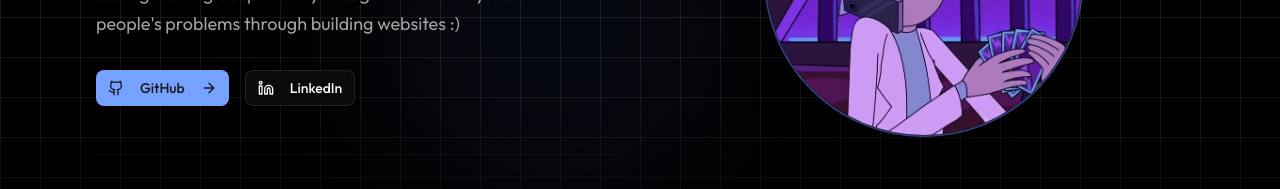
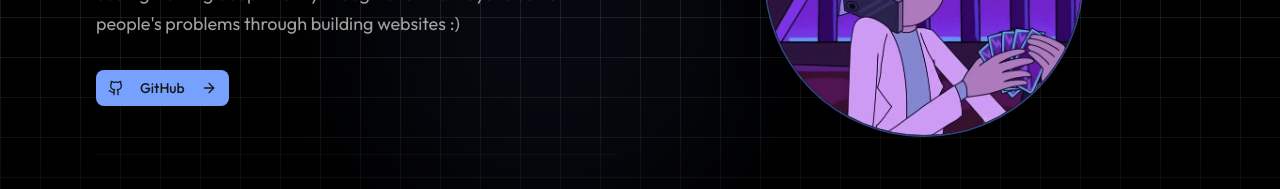
Before and after one commit to LIZEWESKI/my-portfolio, a React (Vite) app: page / in a window 1280 px wide. Shown: the part 423-612 px from the top of the page. Built offline with nearby package versions, Linux system fonts and the light colour scheme.

Commit message:
whoever has a linkedin account is a dog shit

```diff
--- a/src/components/Contacts.jsx
+++ b/src/components/Contacts.jsx
@@ -179,15 +179,6 @@ export function Contacts() {
                           >
                             <Github size={16} />
                             <span>GitHub</span>
-                          </a>
-                          <a
-                            href="https://www.linkedin.com/in/badr-lizeweski"
-                            target="_blank"
-                            rel="noopener noreferrer"
-                            className="flex items-center gap-2 px-3 py-2 rounded-lg bg-card/80 border border-border hover:border-primary/30 hover:bg-card/60 transition-colors"
-                          >
-                            <Linkedin size={16} />
-                            <span>LinkedIn</span>
                           </a>
                         </div>
                       </div>
@@ -417,20 +408,6 @@ export function Contacts() {
                         <p className="text-muted-foreground">Choose a platform to send a direct message:</p>
 
                         <div className="grid grid-cols-1 sm:grid-cols-2 gap-4">
-                            <a
-                              href="https://www.linkedin.com/in/badr-lizeweski"
-                              target="_blank"
-                              rel="noopener noreferrer"
-                              className="flex items-center gap-3 p-4 rounded-lg bg-card/80 border border-border hover:border-primary/30 hover:bg-card/60 transition-colors"
-                            >
-                              <div className="w-10 h-10 rounded-full bg-primary/10 border border-primary/20 flex items-center justify-center text-primary shrink-0">
-                                <Linkedin size={18} />
-                              </div>
-                              <div>
-                                <h4 className="font-medium">LinkedIn</h4>
-                                <p className="text-sm text-muted-foreground">Professional network</p>
-                              </div>
-                            </a>
 
                             <a
                               href="https://github.com/LIZEWESKI"
--- a/src/components/Footer.jsx
+++ b/src/components/Footer.jsx
@@ -179,15 +179,6 @@ export function Footer() {
             >
               <Github size={20} />
             </a>
-            <a
-              href="https://www.linkedin.com/in/badr-lizeweski"
-              target="_blank"
-              rel="noopener noreferrer"
-              className="text-muted-foreground hover:text-foreground transition-colors"
-              aria-label="LinkedIn"
-            >
-              <Linkedin size={20} />
-            </a>
           </div>
 
           <code className="mt-6 text-xs text-muted-foreground">I have no coffee, and I must code.</code>
--- a/src/components/Hero.jsx
+++ b/src/components/Hero.jsx
@@ -88,13 +88,6 @@ export function Hero() {
                   <ArrowRight className="ml-2 h-4 w-4 group-hover:translate-x-1 transition-transform" />
                 </a>
               </Button>
-
-              <Button asChild variant="outline">
-                <a href="https://www.linkedin.com/in/badr-lizeweski/" target="_blank" rel="noopener noreferrer">
-                  <Linkedin className="mr-2 h-4 w-4" />
-                  LinkedIn
-                </a>
-              </Button>
             </motion.div>
 
             <motion.div
```
